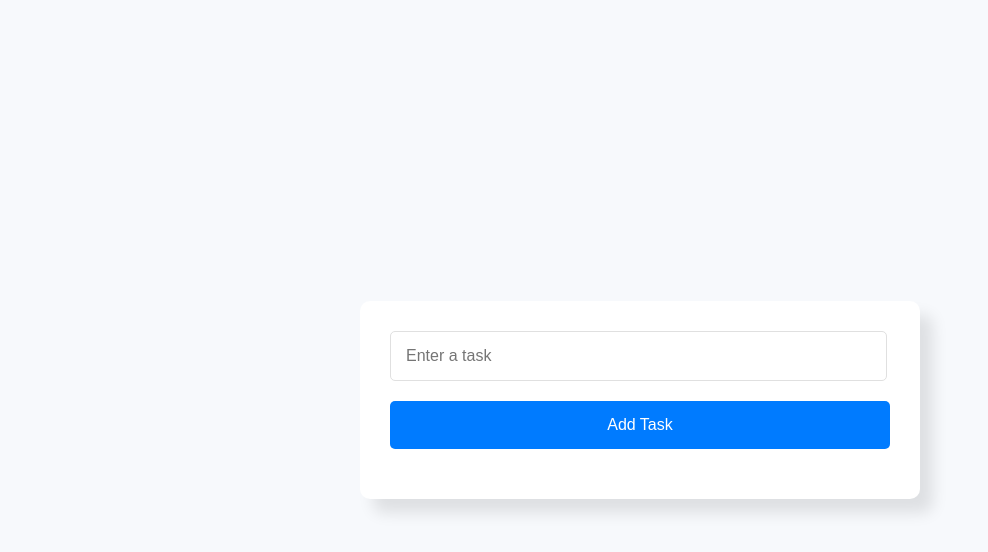
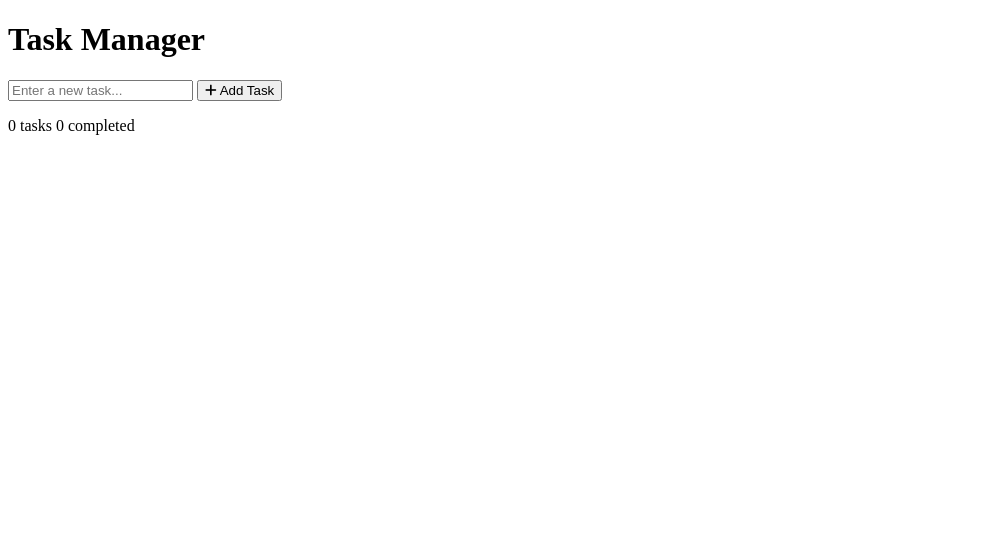
Before and after one commit to Sridhar7670/Task-manager, a plain HTML site: page index.html in a window 1280 px wide. Shown: the whole page, without its empty margins (0-988 px from the left). Drawn offline with Linux system fonts and the light colour scheme.

Commit message:
Update index.html

```diff
--- a/index.html
+++ b/index.html
@@ -4,17 +4,26 @@
     <meta charset="UTF-8" />
     <meta name="viewport" content="width=device-width, initial-scale=1.0" />
     <title>Task Manager</title>
-    <link rel="stylesheet" href="style.css" />
+    <link rel="stylesheet" href="https://cdnjs.cloudflare.com/ajax/libs/font-awesome/6.4.0/css/all.min.css" />
+
 </head>
 <body>
+    <div class="container">
+        <h1>Task Manager</h1>
         <div id="task-manager">
-      <input type="text" id="task-input" placeholder="Enter a task" />
-      <button id="add-task">Add Task</button>
+            <div class="input-group">
+                <input type="text" id="task-input" placeholder="Enter a new task..." />
+                <button id="add-task"><i class="fas fa-plus"></i> Add Task</button>
+            </div>
             <ul id="task-list"></ul>
-      <div class="task-item">
-
+            <div class="task-stats">
+                <span id="total-tasks">0 tasks</span>
+                <span id="completed-tasks">0 completed</span>
             </div>
         </div>
-    <script src="script.js"></script>
+    </div>
+    <script>
+        // JavaScript will be embedded here
+    </script>
 </body>
 </html>
```
Lines whose indentation alone changed are shown as unchanged.
